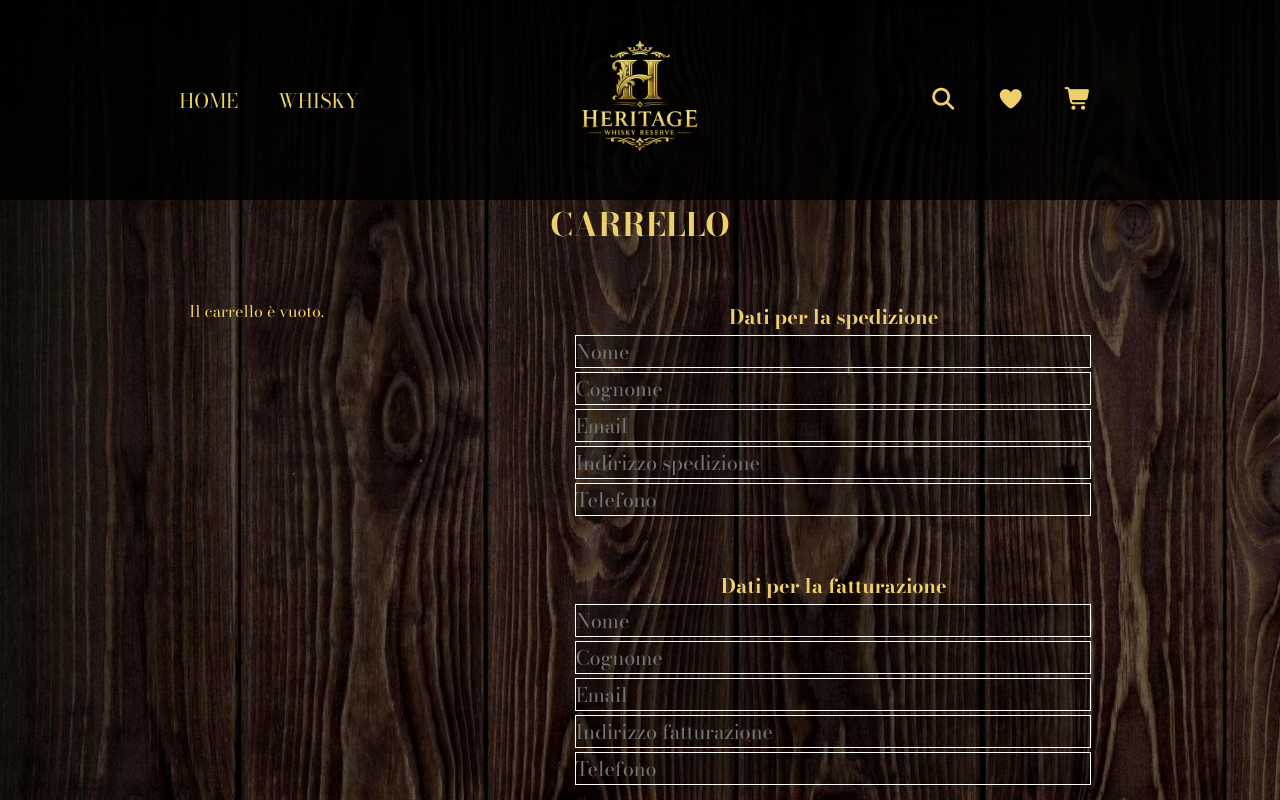
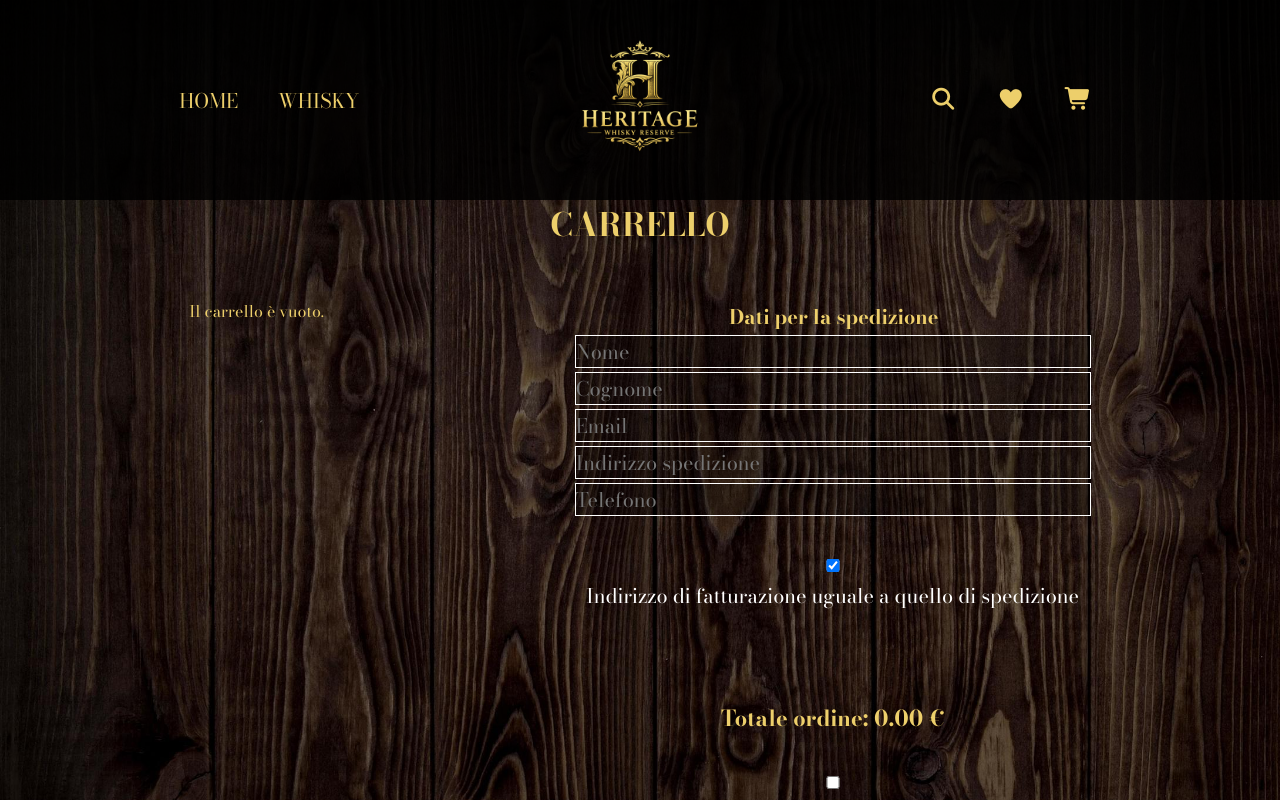
Before and after one commit to claraloforti/project-work-frontend-team3, a React (Vite) app: page /checkout in a window 1280 px wide. Shown: the top 800 px of the page. Built offline with nearby package versions, Linux system fonts and the light colour scheme; a web font is replaced by a local one.

Commit message:
css orderform

```diff
--- a/src/clara.css
+++ b/src/clara.css
@@ -457,19 +457,23 @@
 }
 
 .total-order-price {
-    margin: 30px;
+    margin-top: 60px;
 }
 
 .total-order-price * {
-    font-size: 20px;
+    font-size: 22px;
 }
 
 form button {
     cursor: pointer;
 }
 
-.billing-data h2 {
-    margin-top: 50px;
+.billing-checkbox {
+    margin: 30px 0;
+}
+
+.billing-checkbox label {
+    color: white;
 }
 
 /* TERMINI E CONDIZIONI */
--- a/src/components/OrderForm.jsx
+++ b/src/components/OrderForm.jsx
@@ -13,6 +13,7 @@ function OrderForm({ cart, totalPrice }) {
         customer_phone: ""
     });
 
+    const [sameBilling, setSameBilling] = useState(true);
     const [loading, setLoading] = useState(false);
     const [success, setSuccess] = useState(false);
     const [termsAccepted, setTermsAccepted] = useState(false);
@@ -23,9 +24,27 @@ function OrderForm({ cart, totalPrice }) {
         setCustomer({ ...customer, [e.target.name]: e.target.value });
     };
 
-    // Handler per il checkbox
+    // Handler per il checkbox termini e condizioni
     const handleTermsChange = (e) => {
         setTermsAccepted(e.target.checked);
+    };
+
+    // Handler checkbox fatturazione uguale a spedizione
+    const handleSameBillingChange = (e) => {
+        const checked = e.target.checked;
+        setSameBilling(checked);
+
+        if (checked) {
+            setCustomer({
+                ...customer,
+                billing_address: customer.shipping_address
+            });
+        } else {
+            setCustomer({
+                ...customer,
+                billing_address: ""
+            });
+        }
     };
 
     // Handler per il modal
@@ -54,7 +73,7 @@ function OrderForm({ cart, totalPrice }) {
             customer_surname: customer.customer_surname,
             customer_email: customer.customer_email,
             shipping_address: customer.shipping_address,
-            billing_address: customer.billing_address,
+            billing_address: sameBilling ? customer.shipping_address : customer.billing_address,
             customer_phone: customer.customer_phone,
             whiskies: cart.map(item => ({
                 whisky_id: item.id,
@@ -116,14 +135,33 @@ function OrderForm({ cart, totalPrice }) {
                 <input type="tel" name="customer_phone" placeholder="Telefono" value={customer.customer_phone} onChange={handleChange} required pattern="^\+?[0-9]{6,15}$" />
             </div>
 
-            <div className="billing-data">
-                <h2>Dati per la fatturazione</h2>
-                <input type="text" name="billing_name" placeholder="Nome" value={customer.customer_name} onChange={handleChange} required />
-                <input type="text" name="billing_surname" placeholder="Cognome" value={customer.customer_surname} onChange={handleChange} required />
-                <input type="email" name="billing_email" placeholder="Email" value={customer.customer_email} onChange={handleChange} required />
-                <input type="text" name="billing_address" placeholder="Indirizzo fatturazione" value={customer.billing_address} onChange={handleChange} required />
-                <input type="tel" name="billing_phone" placeholder="Telefono" value={customer.customer_phone} onChange={handleChange} required pattern="^\+?[0-9]{6,15}$" />
+            {/* Checkbox fatturazione */}
+            <div className="billing-checkbox">
+                <input
+                    type="checkbox"
+                    id="sameBilling"
+                    checked={sameBilling}
+                    onChange={handleSameBillingChange}
+                />
+                <label htmlFor="sameBilling">
+                    Indirizzo di fatturazione uguale a quello di spedizione
+                </label>
             </div>
+
+            {/* Indirizzo di fatturazione */}
+            {!sameBilling && (
+                <div className="billing-data">
+                    <h2>Indirizzo di fatturazione</h2>
+                    <input
+                        type="text"
+                        name="billing_address"
+                        placeholder="Indirizzo fatturazione"
+                        value={customer.billing_address}
+                        onChange={handleChange}
+                        required
+                    />
+                </div>
+            )}
 
             {/* Totale ordine */}
             <p className="total-order-price"><strong>Totale ordine: {totalPrice.toFixed(2)} €</strong></p>
```
